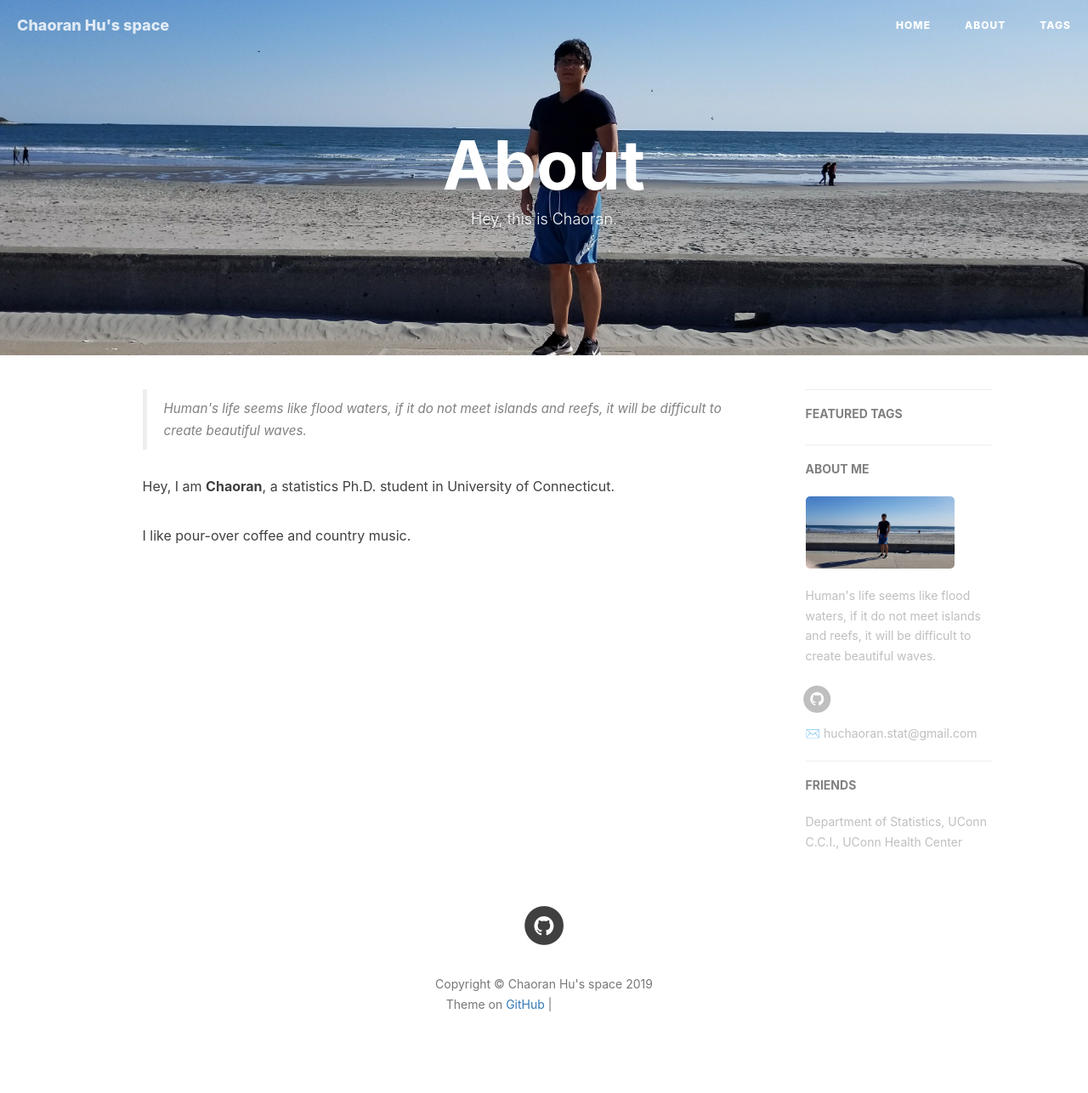
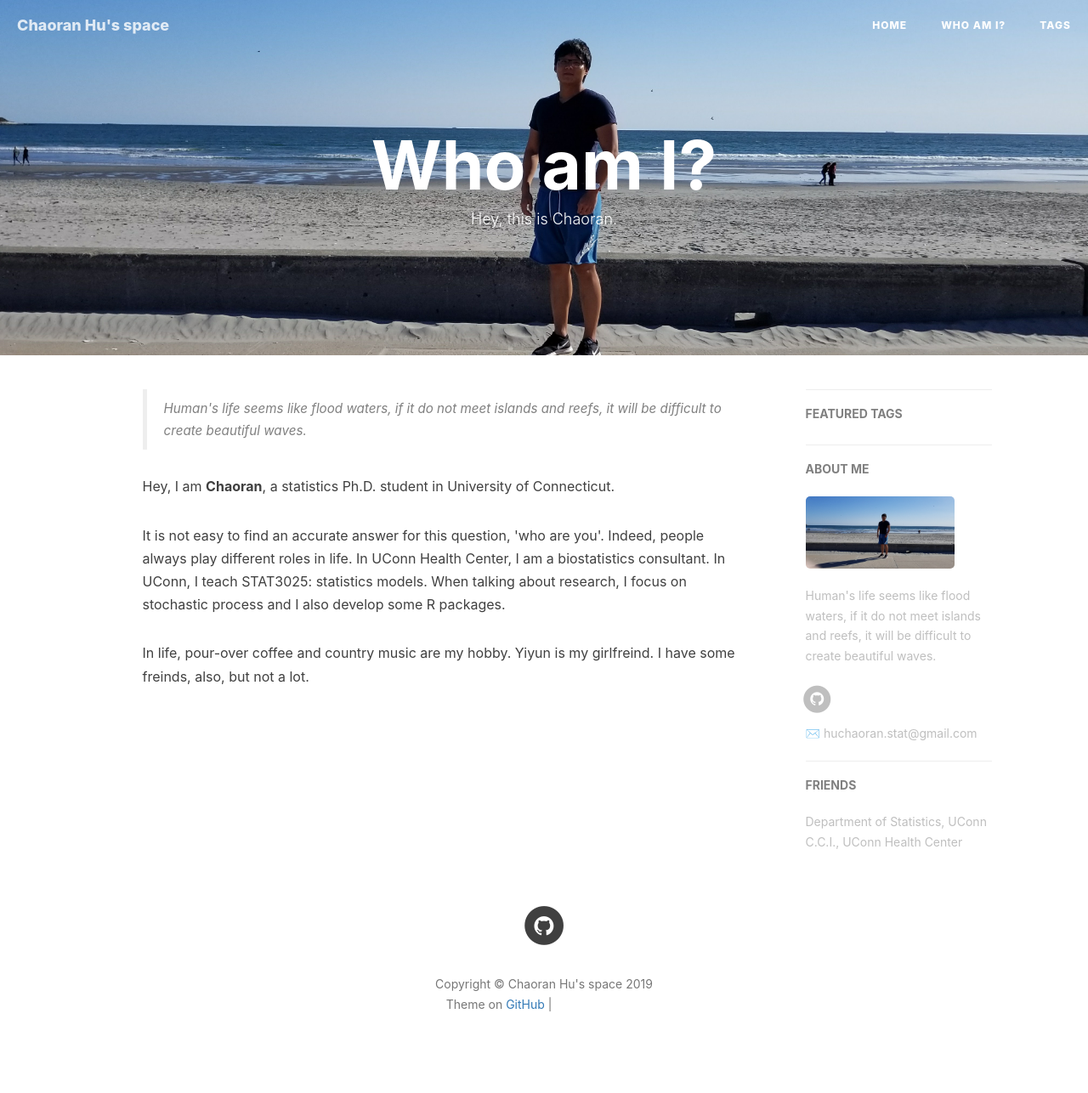
Before and after one commit to ChaoranHu/ChaoranHu.github.io, a Jekyll site: the page built from about.html, in a window 1280 px wide. Shown: the whole page at 85% size. Built offline with Jekyll 4.4.1, drawn with Linux system fonts in a browser that asks for light colours; nearby versions of some CDN libraries; comment, search, counter and statistics services are not loaded; grey boxes are pictures that could not be loaded.

Commit message:
Update about.html

```diff
--- a/about.html
+++ b/about.html
@@ -1,6 +1,6 @@
 ---
 layout: page
-title: "About"
+title: "Who am I?"
 description: "Hey, this is Chaoran."
 header-img: "img/chaoran.jpg"
 ---
@@ -13,7 +13,12 @@ header-img: "img/chaoran.jpg"
 
     <p>Hey, I am <strong>Chaoran</strong>, a statistics Ph.D. student in University of Connecticut.</p>
 
-    <p>I like pour-over coffee and country music.</p>
+    <p>It is not easy to find an accurate answer for this question, 'who are you'. Indeed, people always play different
+    roles in life. In UConn Health Center, I am a biostatistics consultant. In UConn, I teach STAT3025: statistics models.
+    When talking about research, I focus on stochastic process and I also develop some R packages.</p>
+
+    <p>In life, pour-over coffee and country music are my hobby. Yiyun is my girlfreind.
+    I have some freinds, also, but not a lot.</p>
 
 
 </div>
```
